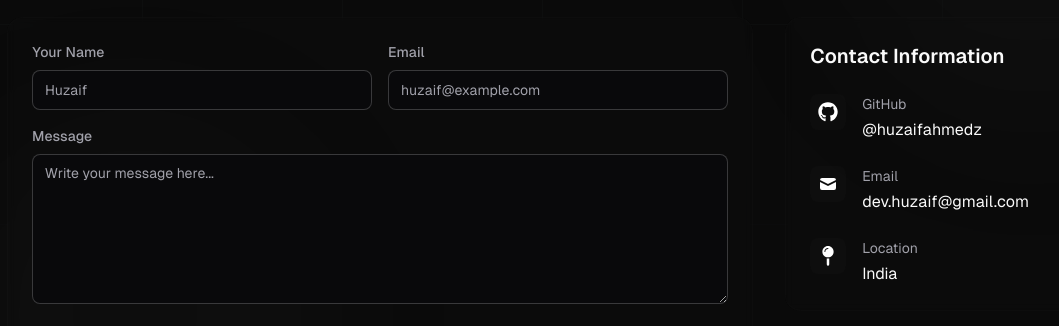
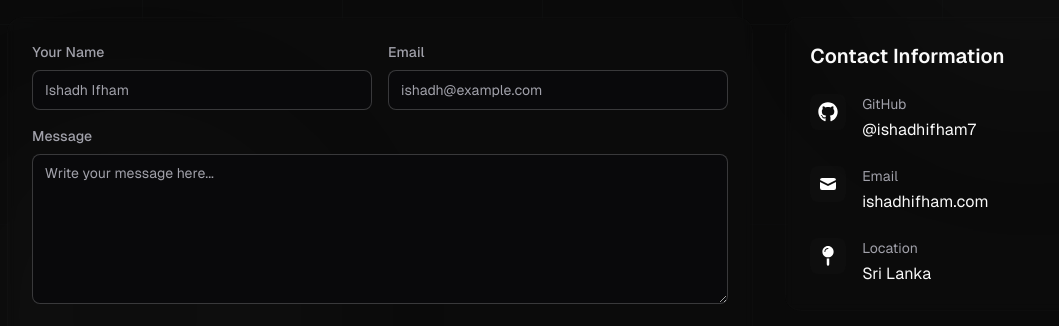
Before and after one commit to ishadhifham7/Ishadh-Portfolio, a Next.js app: page /contact in a window 1280 px wide. Shown: the part 375-701 px from the top of the page, without its empty margins (57-1116 px from the left). Built offline with nearby package versions, Linux system fonts and the light colour scheme.

Commit message:
Update ContactForm and GithubProjects components; modify placeholders and add project overview section; fix scrollbar styles and update config with new personal details

```diff
--- a/app/(contact)/contact/components/ContactForm.jsx
+++ b/app/(contact)/contact/components/ContactForm.jsx
@@ -15,7 +15,7 @@ const ContactForm = ({ onSubmit }) => {
   } = useForm();
 
   const formRef = useRef();
-//   console.log(`env : ${process.env.NEXT_PUBLIC_EMAILJS_SERVICE_ID}`)
+  //   console.log(`env : ${process.env.NEXT_PUBLIC_EMAILJS_SERVICE_ID}`)
 
   const onSubmitHandler = async (data) => {
     await onSubmit(data);
@@ -30,12 +30,19 @@ const ContactForm = ({ onSubmit }) => {
   };
 
   return (
-    <form ref={formRef} onSubmit={handleSubmit(onSubmitHandler)} className="space-y-6">
+    <form
+      ref={formRef}
+      onSubmit={handleSubmit(onSubmitHandler)}
+      className="space-y-6"
+    >
       <div className="space-y-4">
         {/* Name and Email in a 2-column grid */}
         <div className="grid grid-cols-1 sm:grid-cols-2 gap-4">
           <div className="space-y-2">
-            <label htmlFor="name" className="text-sm font-medium text-muted-foreground block">
+            <label
+              htmlFor="name"
+              className="text-sm font-medium text-muted-foreground block"
+            >
               Your Name
             </label>
             <Input
@@ -43,7 +50,7 @@ const ContactForm = ({ onSubmit }) => {
               id="name"
               type="text"
               name="name"
-              placeholder="Huzaif"
+              placeholder="Ishadh Ifham"
               className="rounded-lg border-primary/20 w-full"
             />
             {errors.name && (
@@ -54,7 +61,10 @@ const ContactForm = ({ onSubmit }) => {
           </div>
 
           <div className="space-y-2">
-            <label htmlFor="email" className="text-sm font-medium text-muted-foreground block">
+            <label
+              htmlFor="email"
+              className="text-sm font-medium text-muted-foreground block"
+            >
               Email
             </label>
             <Input
@@ -68,7 +78,7 @@ const ContactForm = ({ onSubmit }) => {
               id="email"
               type="email"
               name="email"
-              placeholder="huzaif@example.com"
+              placeholder="ishadh@example.com"
               className="rounded-lg border-primary/20 w-full"
             />
             {errors.email && (
@@ -81,7 +91,10 @@ const ContactForm = ({ onSubmit }) => {
 
         {/* Message field - full width */}
         <div className="space-y-2">
-          <label htmlFor="message" className="text-sm font-medium text-muted-foreground block">
+          <label
+            htmlFor="message"
+            className="text-sm font-medium text-muted-foreground block"
+          >
             Message
           </label>
           <Textarea
--- a/app/(home)/components/GithubProjects.jsx
+++ b/app/(home)/components/GithubProjects.jsx
@@ -1,7 +1,7 @@
 "use client";
 import React from "react";
 import { motion } from "framer-motion";
-import { HiExternalLink } from "react-icons/hi";
+import { HiExternalLink, HiCode, HiViewGrid } from "react-icons/hi";
 import { Button } from "@/components/ui/button";
 
 const containerAnimation = {
@@ -147,6 +147,13 @@ const StaticProjects = () => {
     <section className="pb-10 pt-20 relative">
       <div className="container mx-auto px-4 sm:px-6 md:px-8">
         <div className="text-center mb-12">
+          <motion.div
+            variants={itemAnimation}
+            className="inline-flex items-center space-x-2 bg-secondary/10 border-[1.8px] border-zinc-900/70 px-4 py-2 rounded-full text-primary backdrop-blur-sm mb-4"
+          >
+            <HiViewGrid className="w-5 h-5" />
+            <span className="text-sm font-medium">Project Overview</span>
+          </motion.div>
           <motion.h2
             initial={{ opacity: 0, y: 20 }}
             animate={{ opacity: 1, y: 0 }}
@@ -160,7 +167,7 @@ const StaticProjects = () => {
             transition={{ delay: 0.1 }}
             className="text-base sm:text-lg text-muted-foreground mt-2"
           >
-            A sneak peek of my projects. Click below to explore all of them.
+            A glimpse of projects I’ve built. Explore the full project list.
           </motion.p>
         </div>
 
--- a/config.js
+++ b/config.js
@@ -222,19 +222,19 @@ export const config = {
     {
       icon: <FaGithub className="w-5 h-5" />,
       label: "GitHub",
-      value: "@huzaifahmedz",
-      link: `https://github.com/huzaifahmedz`,
+      value: "@ishadhifham7",
+      link: `https://github.com/ishadhifham7`,
     },
     {
       icon: <HiMail className="w-5 h-5" />,
       label: "Email",
-      value: "dev.huzaif@gmail.com",
-      link: "mailto:dev.huzaif@gmail.com",
+      value: "ishadhifham.com",
+      link: "mailto:ishadhifham@gmail.com",
     },
     {
       icon: <FaMapPin className="w-5 h-5" />,
       label: "Location",
-      value: "India",
+      value: "Sri Lanka",
       link: null,
     },
   ],
```
Also changed, not shown: app/globals.css (+4 -4 lines).
